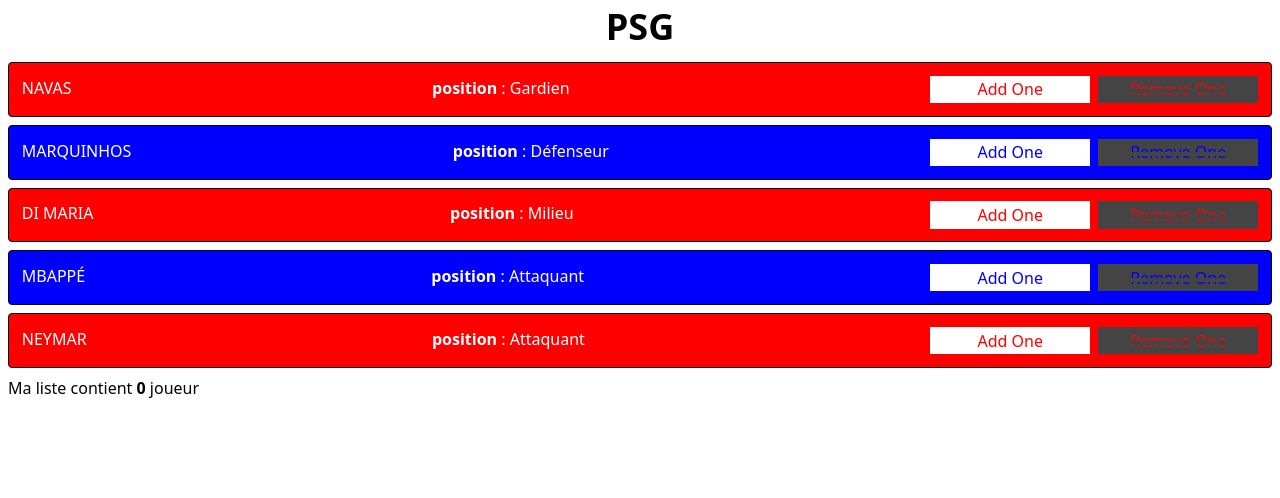
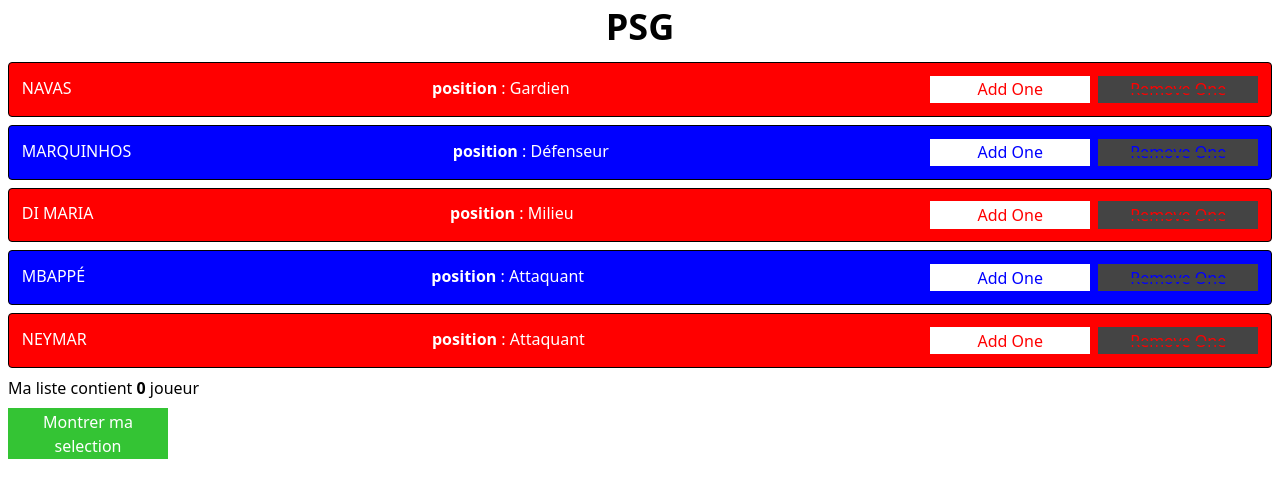
Before and after one commit to LucasLaurens/LUCAS_LAURENS_IWM_VUE_JS, a Vue app in the folder vue-game1/client/: page / in a window 1280 px wide. Shown: the top 498 px of the page. Built offline with nearby package versions, Linux system fonts and the light colour scheme.

Commit message:
[Feat] add message errors

```diff
--- a/vue-game1/client/src/components/PlayerView.vue
+++ b/vue-game1/client/src/components/PlayerView.vue
@@ -11,9 +11,23 @@
 			@add-data="(data) => addOne(data)"
 			@remove-data="(player) => removeOne(player)"
 		/>
+		<div class="m-2">
+			<ul class="list-errors">
+				<li v-for="(msg, i) in errorMessages" :key="i">
+					{{msg}}
+				</li>
+			</ul>
+		</div>
 		<p class="m-2">Ma liste contient <span style="font-weight: bold;">{{counter}}</span> <span v-if="counter > 1">joueurs</span><span v-else>joueur</span></p>
 		<selection-box
+			v-show="list.length > 0 && isCompleted != false"
+			@is-completed="(hide) => {isCompleted = hide}"
 			:listPlayers="list"
+		/>
+		<base-button
+			class="btn-show m-2"
+			title="Montrer ma selection"
+			@click="getComplete"
 		/>
 	</div>
 </template>
@@ -31,7 +45,9 @@
 		return {
 			datas: datas,
 			counter: 0,
-			list: []
+			isCompleted: false,
+			list: [],
+			errorMessages: []
 		}
 	},
 	methods: {
@@ -49,6 +65,17 @@
 		},
 		playerPicked: function(player) {
 			return (this.list.find(item => item.name === player.name)) ? 'grey greyAdd' : 'greyRemove'
+		},
+		getComplete() {
+			this.errorMessages = []
+			if (this.list.length > 0) {
+				this.isCompleted = true;
+			} else {
+				const error = "Vous n'avez pas encore sélectionné de joueurs"
+				if(!this.errorMessages.includes(error)) {
+					this.errorMessages.push(error)
+				}
+			}
 		}
 	},
 	computed: {
@@ -96,4 +123,18 @@
 	.blue {
 		background-color: blue;
 	}
+	.btn-show {
+		width: 10rem;
+	}
+	.btn-show button {
+		color: #fff !important;
+		background: #34c434 !important;
+	}
+	.list-errors li {
+		background: #ff5555;
+		color: #fff;
+		padding: 1%;
+		border-radius: 6px;
+		border: 2px solid #ff0000;
+	}
 </style>
--- a/vue-game1/client/src/components/SelectionBox.vue
+++ b/vue-game1/client/src/components/SelectionBox.vue
@@ -16,6 +16,11 @@
 				</tr>
 			</tbody>
 		</table>
+		<base-button
+			class="m-2 btn-show"
+			title="Cacher ma selection"
+			@click="getComplete"
+		/>
 	</div>
 </template>
 <script>
@@ -23,6 +28,11 @@
 	name: "selection-box",
 	props: {
 		listPlayers: Array
-	}
+	},
+	methods: {
+		getComplete: function() {
+			this.$emit('is-completed', false);
+		}
+	},
 }
 </script>
```
